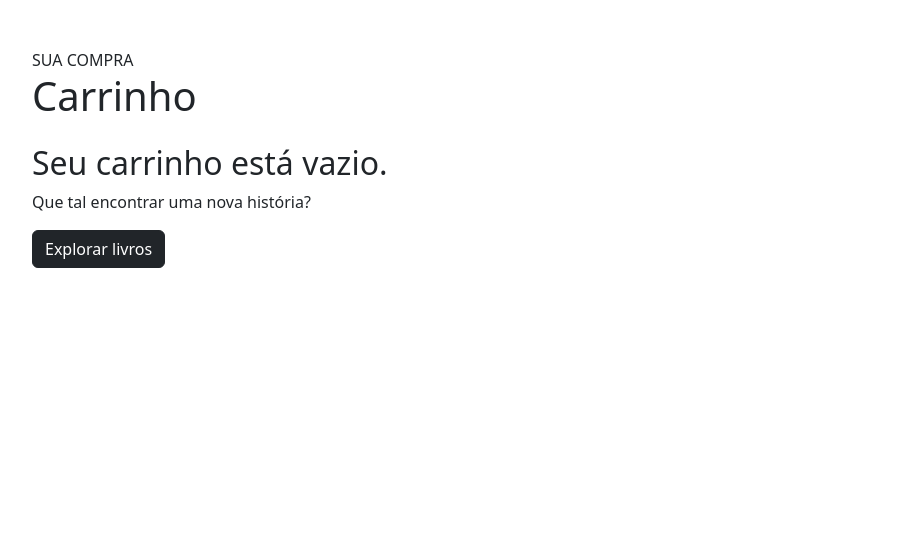
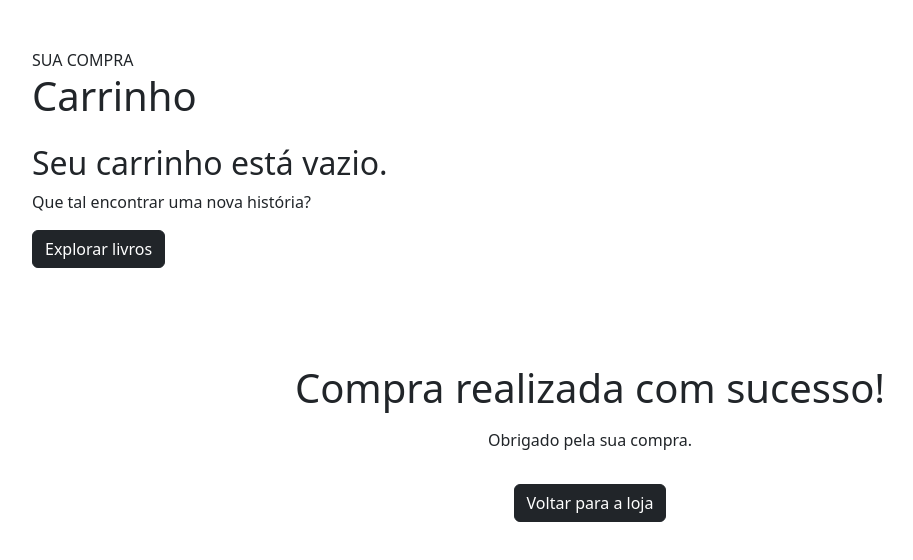
Before and after one commit to FrAnKlInSousa/lojafatec, an Angular app: page /carrinho in a window 1280 px wide. Shown: the top 560 px of the page, without its empty margins (50-963 px from the left). Built offline with nearby package versions, Linux system fonts and the light colour scheme.

Commit message:
fix: corrigindo parte do fluxo de compra

```diff
--- a/src/app/pages/carrinho/carrinho.html
+++ b/src/app/pages/carrinho/carrinho.html
@@ -28,7 +28,7 @@
           <strong>{{ carrinho.total() | currency:'BRL' }}</strong>
         </div>
         <hr>
-        <button class="btn btn-dark w-100" disabled>Finalizar compra</button>
+        <button class="btn btn-dark w-100" (click)="finalizarCompra()">Finalizar compra</button>
       </aside>
     </div>
   </div>
@@ -41,3 +41,15 @@
     </div>
   </ng-template>
 </section>
+
+<section class="container py-5 text-center">
+  <h1>Compra realizada com sucesso!</h1>
+  <p class="mt-3">
+    Obrigado pela sua compra.
+  </p>
+  <a href="/" class="btn btn-dark mt-3">Voltar para a loja</a>
+</section>
+
+<section class="container py-5" *ngIf="!compraFinalizada">
+  <!-- carrinho atual -->
+  </section>
--- a/src/app/pages/carrinho/carrinho.ts
+++ b/src/app/pages/carrinho/carrinho.ts
@@ -11,4 +11,11 @@ import { CarrinhoService } from '../../services/carrinho.service';
 })
 export class Carrinho {
   readonly carrinho = inject(CarrinhoService);
+
+  compraFinalizada = false;
+
+  finalizarCompra(): void{
+    this.carrinho.limpar();
+    this.compraFinalizada = true;
+  }
 }
--- a/src/app/pages/produto/produto.html
+++ b/src/app/pages/produto/produto.html
@@ -19,9 +19,6 @@
 
     <button class="btn btn-dark btn-lg px-4" (click)="carrinho.adicionar(item)">Adicionar no carrinho</button>
 
-    <div class="added-note mt-3">
-      Compra realizada com sucesso!!
-    </div>
   </div>
 </section>
 
```
